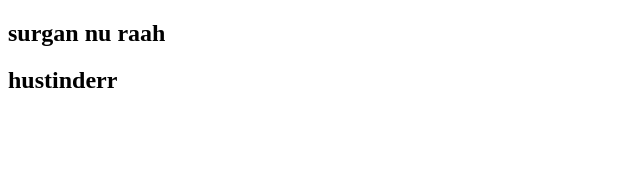
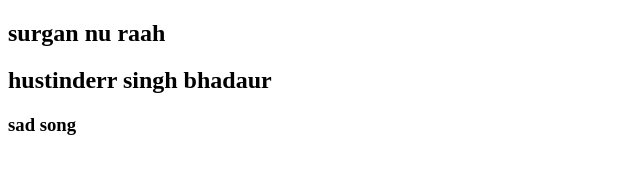
Before and after one commit to Sharanpreet27-Singh/git-skip-stage, a plain HTML site: page index.html in a window 1280 px wide. Shown: the whole page, without its empty margins (0-640 px from the left). Drawn offline with Linux system fonts and the light colour scheme.

Commit message:
final commit

```diff
--- a/index.html
+++ b/index.html
@@ -7,6 +7,7 @@
 </head>
 <body>
   <h2>surgan nu raah</h2>
-  <h2>hustinderr</h2>
+  <h2>hustinderr singh bhadaur</h2>
+  <h3>sad song</h3>
 </body>
 </html>
```
